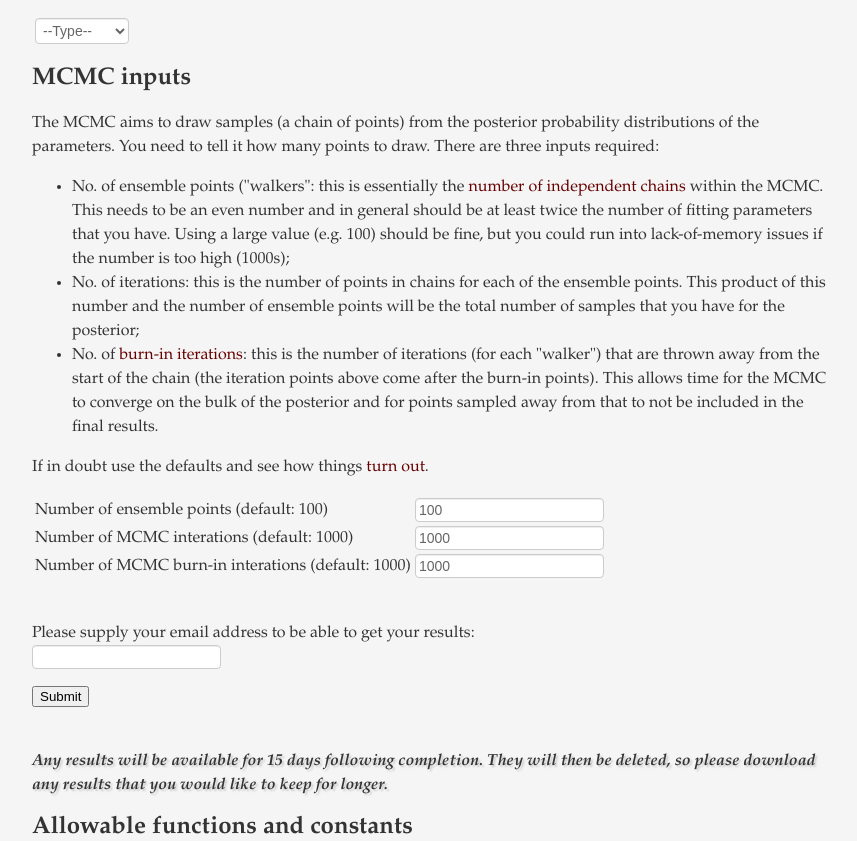
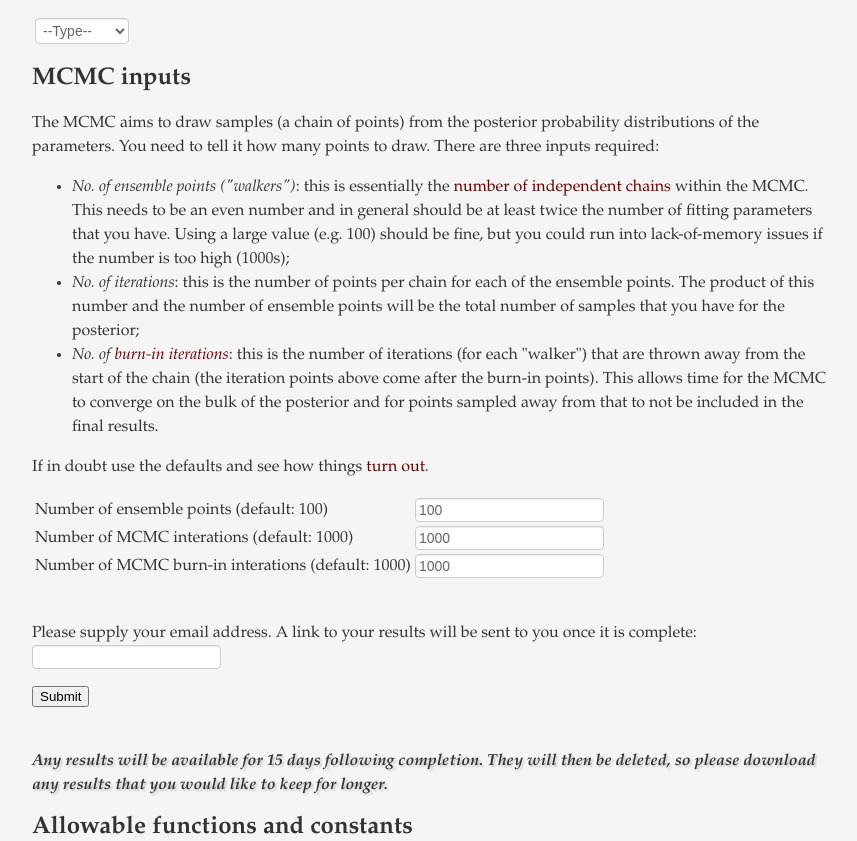
Before and after one commit to mattpitkin/theonlinemcmc, a PHP site: page / in a window 1280 px wide. Shown: the part 1831-2672 px from the top of the page, without its empty margins (76-933 px from the left). Run offline with PHP 8.4, Linux system fonts and the light colour scheme; some libraries are stand-ins or nearby versions.

Commit message:
Minor updates

```diff
--- a/index.php
+++ b/index.php
@@ -272,13 +272,13 @@ dataset and has been analytically <a href="https://en.wikipedia.org/wiki/Margina
 The MCMC aims to draw samples (a chain of points) from the posterior probability distributions
 of the parameters. You need to tell it how many points to draw. There are three inputs required:
 <ul>
-<li>No. of ensemble points ("walkers": this is essentially the <a href="http://dan.iel.fm/emcee/current/user/faq/#what-are-walkers">number of independent chains</a> within the MCMC. This needs to be an even number and in general should
+<li><em>No. of ensemble points ("walkers")</em>: this is essentially the <a href="http://dan.iel.fm/emcee/current/user/faq/#what-are-walkers">number of independent chains</a> within the MCMC. This needs to be an even number and in general should
 be at least twice the number of fitting parameters that you have. Using a large value (e.g. 100) should be fine,
 but you could run into lack-of-memory issues if the number is too high (1000s);
-<li>No. of iterations: this is the number of points in chains for each of the ensemble points. This product of
+<li><em>No. of iterations</em>: this is the number of points per chain for each of the ensemble points. The product of
 this number and the number of ensemble points will be the total number of samples that you have for the
 posterior;
-<li>No. of <a href="http://support.sas.com/documentation/cdl/en/statug/63033/HTML/default/viewer.htm#statug_introbayes_sect007.htm">burn-in iterations</a>: this is the number of iterations (for each "walker") that are thrown
+<li><em>No. of <a href="http://support.sas.com/documentation/cdl/en/statug/63033/HTML/default/viewer.htm#statug_introbayes_sect007.htm">burn-in iterations</a></em>: this is the number of iterations (for each "walker") that are thrown
 away from the start of the chain (the iteration points above come after the burn-in points). This allows time
 for the MCMC to converge on the bulk of the posterior and for points sampled away from that to not be included
 in the final results.
@@ -305,7 +305,7 @@ If in doubt use the defaults and see how things <a href="#caveats">turn out</a>.
 <br>
 
 <p>
-Please supply your email address to be able to get your results: <input type="email" id="id_email" class="form-control">
+Please supply your email address. A link to your results will be sent to you once it is complete: <input type="email" id="id_email" class="form-control">
 </p>
 
 <input type="button" id="id_submit_variables" value="Submit">
```
